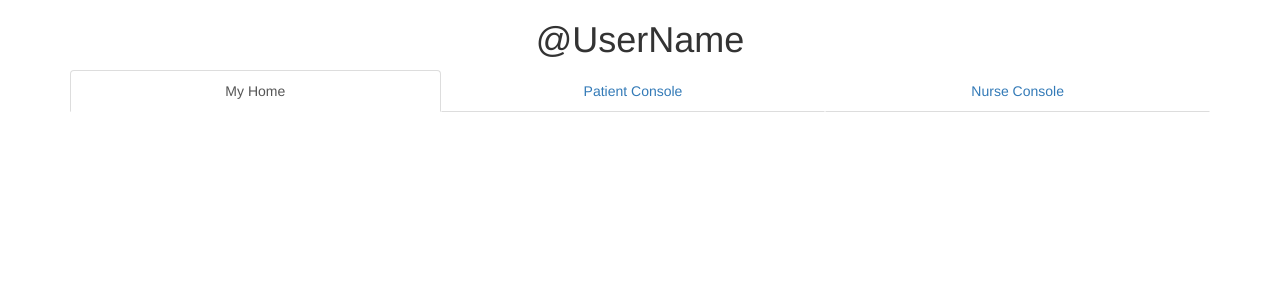
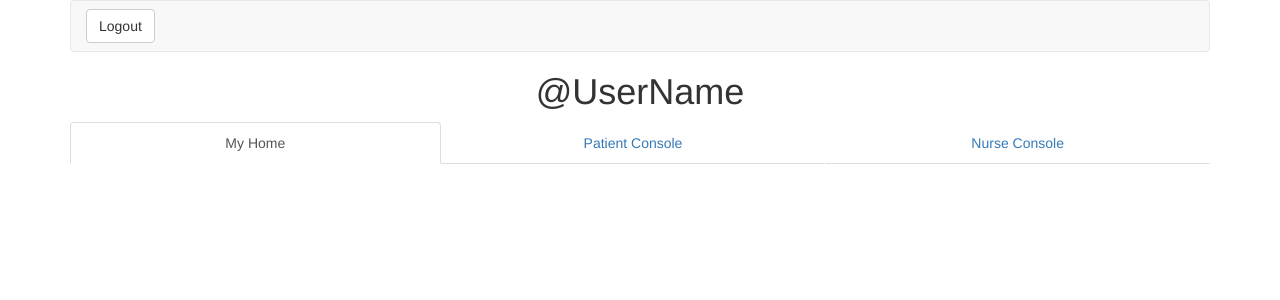
Before and after one commit to ece492g1/smart-bandage-web, a PHP site: page /adminhome.php in a window 1280 px wide. Shown: the top 300 px of the page. Run offline with PHP 8.4, Linux system fonts and the light colour scheme; the visitor is signed in with stand-in values (Sample User, id 1).

Commit message:
Added Logout functionality

```diff
--- a/adminhome.php
+++ b/adminhome.php
@@ -35,6 +35,9 @@
   </head>
   <div class=container>
   <body>
+		<?php
+		include('include/navbar.php');
+		?>
     <h1 class="text-center">@UserName</h1>
     <ul class="nav nav-tabs nav-justified">
       <li role="presentation" class="active"><a data-toggle="tab" href="#myhome">My Home</a></li>
--- a/include/login_functions.php
+++ b/include/login_functions.php
@@ -6,7 +6,7 @@
 // This function will redirect the user to a different page
 // The default redirection is to the index page of the website
 // but it can be overwritten to redirect anywhere
-function redirect_user($page = 'loginpage.php') {
+function redirect_user($page = 'login.php') {
     $url = 'http://' . $_SERVER['HTTP_HOST'] . dirname($_SERVER['PHP_SELF']);
     $url = rtrim($url,'/\\');
 
@@ -94,6 +94,7 @@ function logout () {
         $_SESSION = array();
         session_destroy();
         setcookie(session_name(),'',time()-3600);
+        header('Location: login.php');
     }
 }
 ?>
--- /dev/null
+++ b/include/navbar.php
@@ -0,0 +1,7 @@
+<nav class="navbar navbar-default">
+  <div class="container-fluid">
+    <div class="navbar-header">
+      <a href="logout.php" class="btn btn-default navbar-btn">Logout</a>
+    </div>
+  </div>
+</nav>
--- a/nursehome.php
+++ b/nursehome.php
@@ -35,6 +35,9 @@
   </head>
   <div class=container>
   <body>
+    <?php
+		include('include/navbar.php');
+		?>
     <h1 class="text-center">@UserName</h1>
     <ul class="nav nav-tabs nav-justified">
       <li role="presentation" class="active"><a data-toggle="tab" href="#myhome">My Home</a></li>
```
Also changed, not shown: logout.php (added, +7 -0 lines).
